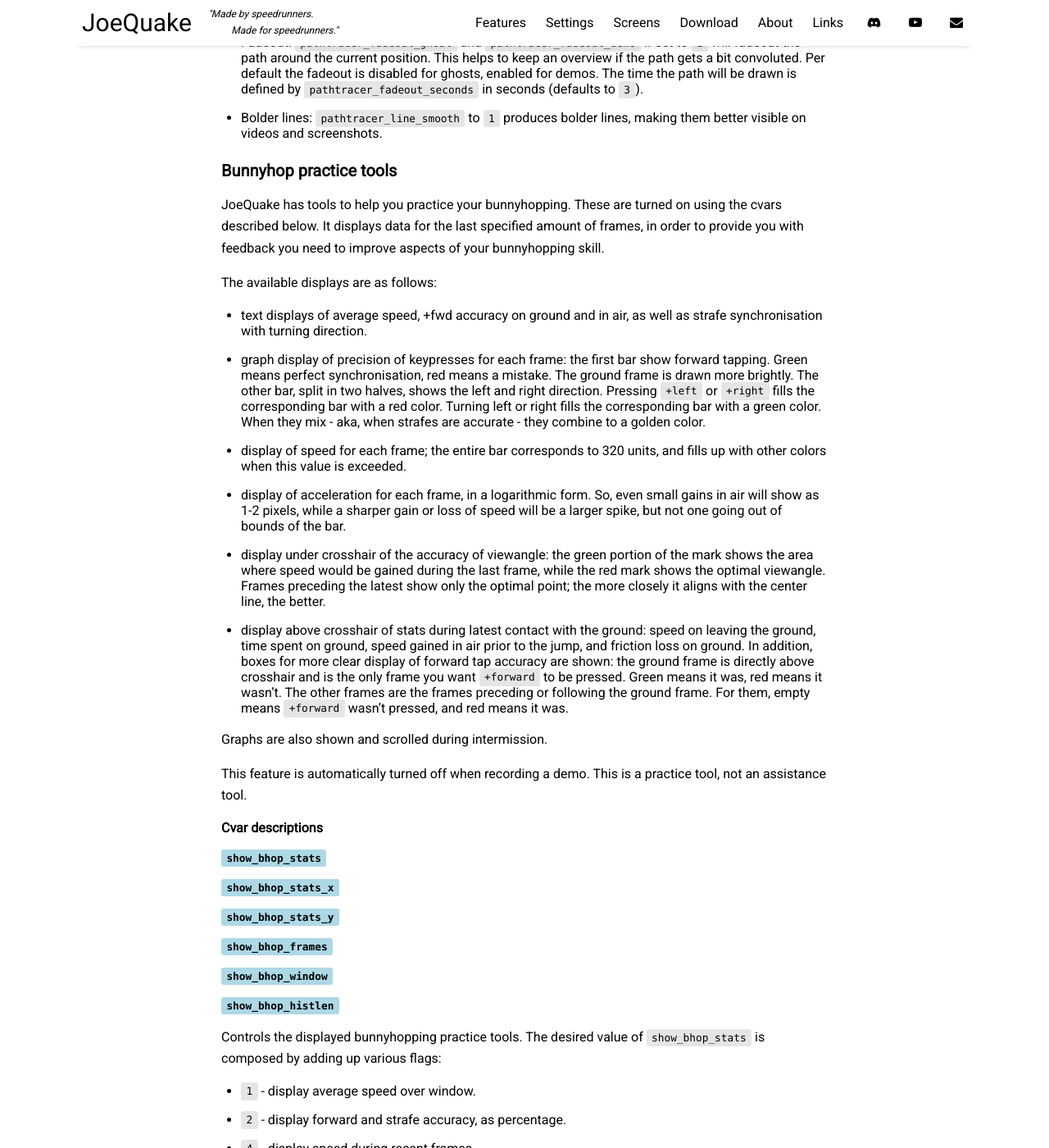
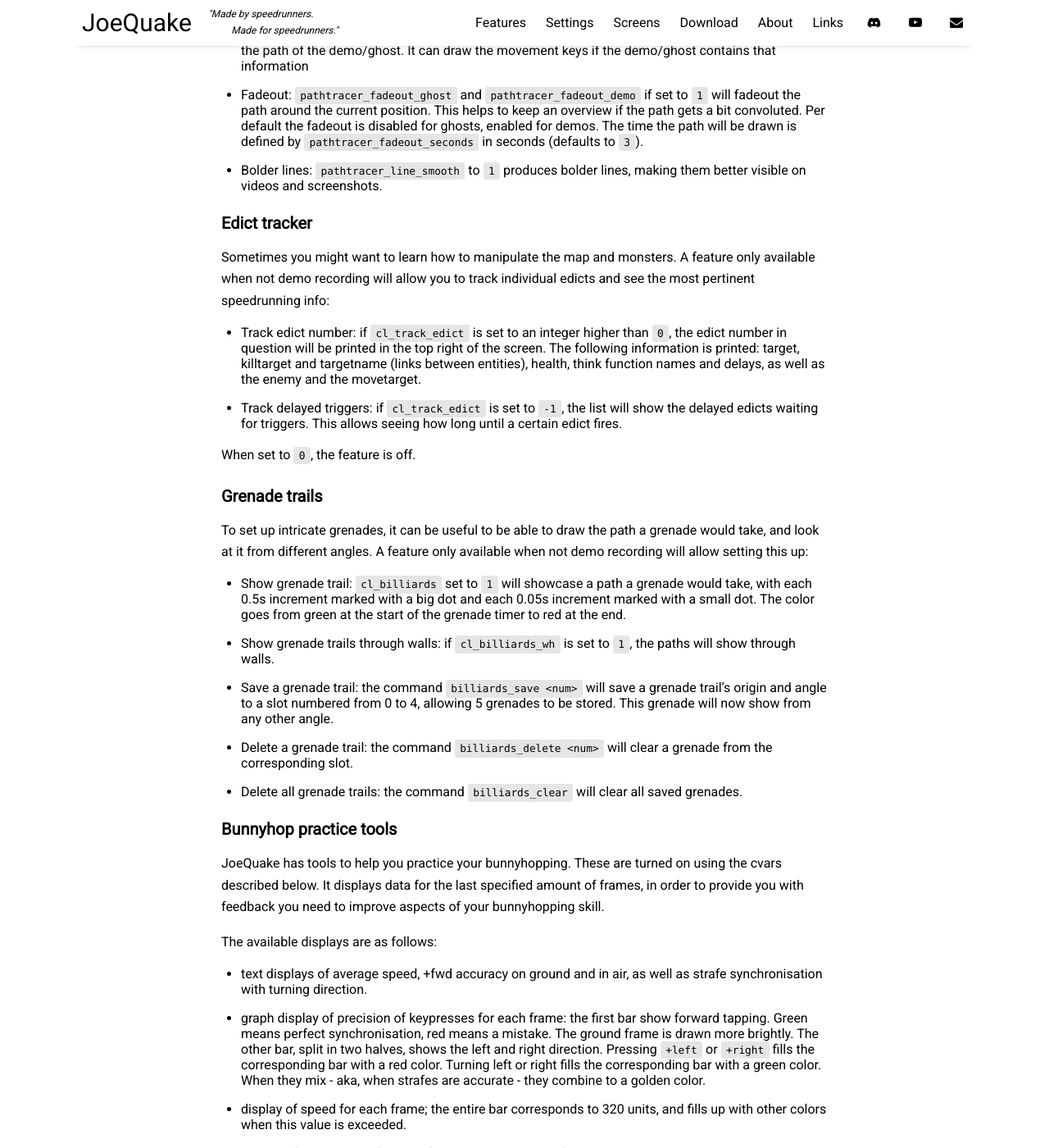
Before and after one commit to j0zzz/JoeQuake, a Jekyll site: the page built from docs/pages/features.md, in a window 1280 px wide and 1400 px high, scrolled down 10177 px. Shown: the whole window at 82% size. Built offline with Jekyll 4.4.1, drawn with Linux system fonts in a browser that asks for light colours; nearby versions of some CDN libraries; some of the changed text lies outside the part shown.

Commit message:
docs for grenade trails and edict tracker

```diff
--- a/docs/pages/features.md
+++ b/docs/pages/features.md
@@ -116,4 +116,23 @@
 - Fadeout: `pathtracer_fadeout_ghost` and `pathtracer_fadeout_demo` if set to `1` will fadeout the path around the current position. This helps to keep an overview if the path gets a bit convoluted. Per default the fadeout is disabled for ghosts, enabled for demos. The time the path will be drawn is defined by `pathtracer_fadeout_seconds` in seconds (defaults to `3`).
 - Bolder lines: `pathtracer_line_smooth` to `1` produces bolder lines, making them better visible on videos and screenshots.
 
+### Edict tracker
+
+Sometimes you might want to learn how to manipulate the map and monsters. A feature only available when not demo recording will allow you to track individual edicts and see the most pertinent speedrunning info:
+
+- Track edict number: if `cl_track_edict` is set to an integer higher than `0`, the edict number in question will be printed in the top right of the screen. The following information is printed: target, killtarget and targetname (links between entities), health, think function names and delays, as well as the enemy and the movetarget.
+- Track delayed triggers: if `cl_track_edict` is set to `-1`, the list will show the delayed edicts waiting for triggers. This allows seeing how long until a certain edict fires.
+
+When set to `0`, the feature is off.
+
+### Grenade trails
+
+To set up intricate grenades, it can be useful to be able to draw the path a grenade would take, and look at it from different angles. A feature only available when not demo recording will allow setting this up:
+
+- Show grenade trail: `cl_billiards` set to `1` will showcase a path a grenade would take, with each 0.5s increment marked with a big dot and each 0.05s increment marked with a small dot. The color goes from green at the start of the grenade timer to red at the end.
+- Show grenade trails through walls: if `cl_billiards_wh` is set to `1`, the paths will show through walls.
+- Save a grenade trail: the command `billiards_save <num>` will save a grenade trail's origin and angle to a slot numbered from 0 to 4, allowing 5 grenades to be stored. This grenade will now show from any other angle.
+- Delete a grenade trail: the command `billiards_delete <num>` will clear a grenade from the corresponding slot.
+- Delete all grenade trails: the command `billiards_clear` will clear all saved grenades.
+
 {% include subfeatures/bhop-practice.md %}
```
Also changed, not shown: docs/pages/cvars-commands.md (+8 -1 lines).
